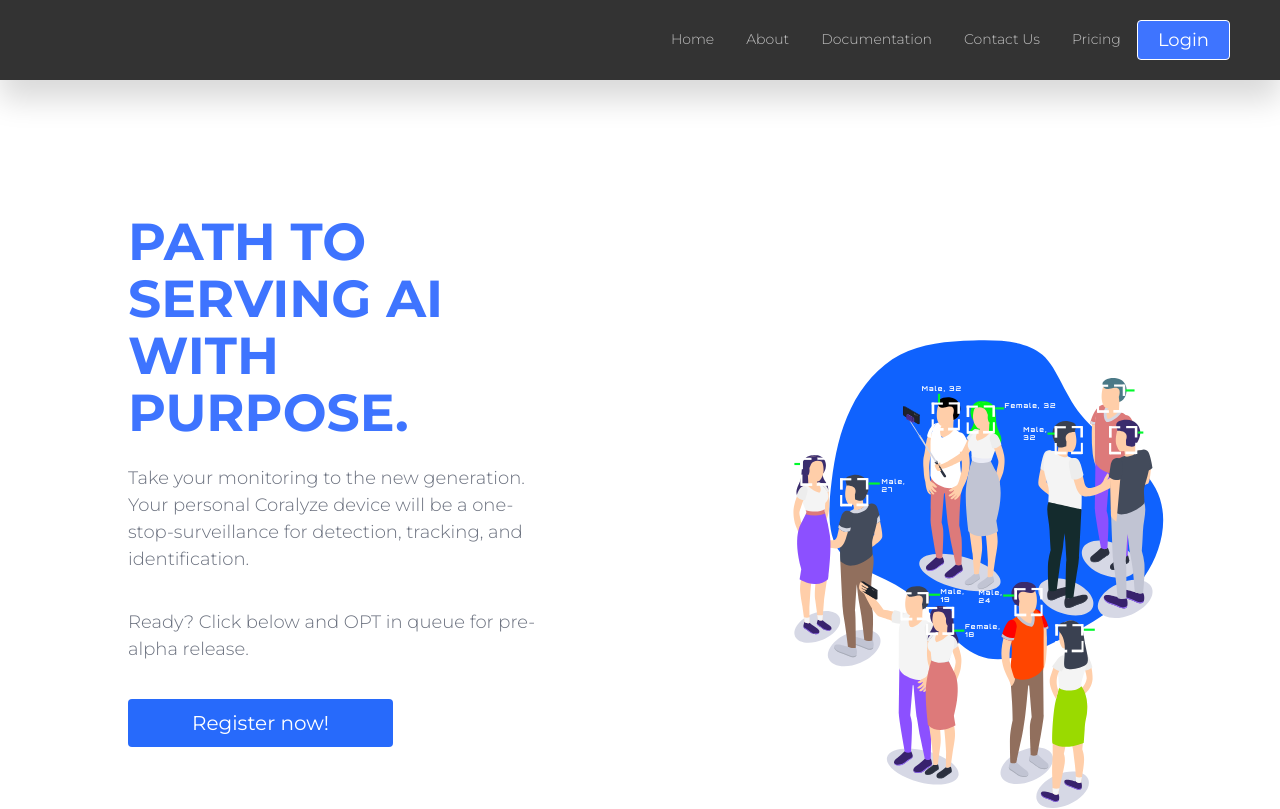
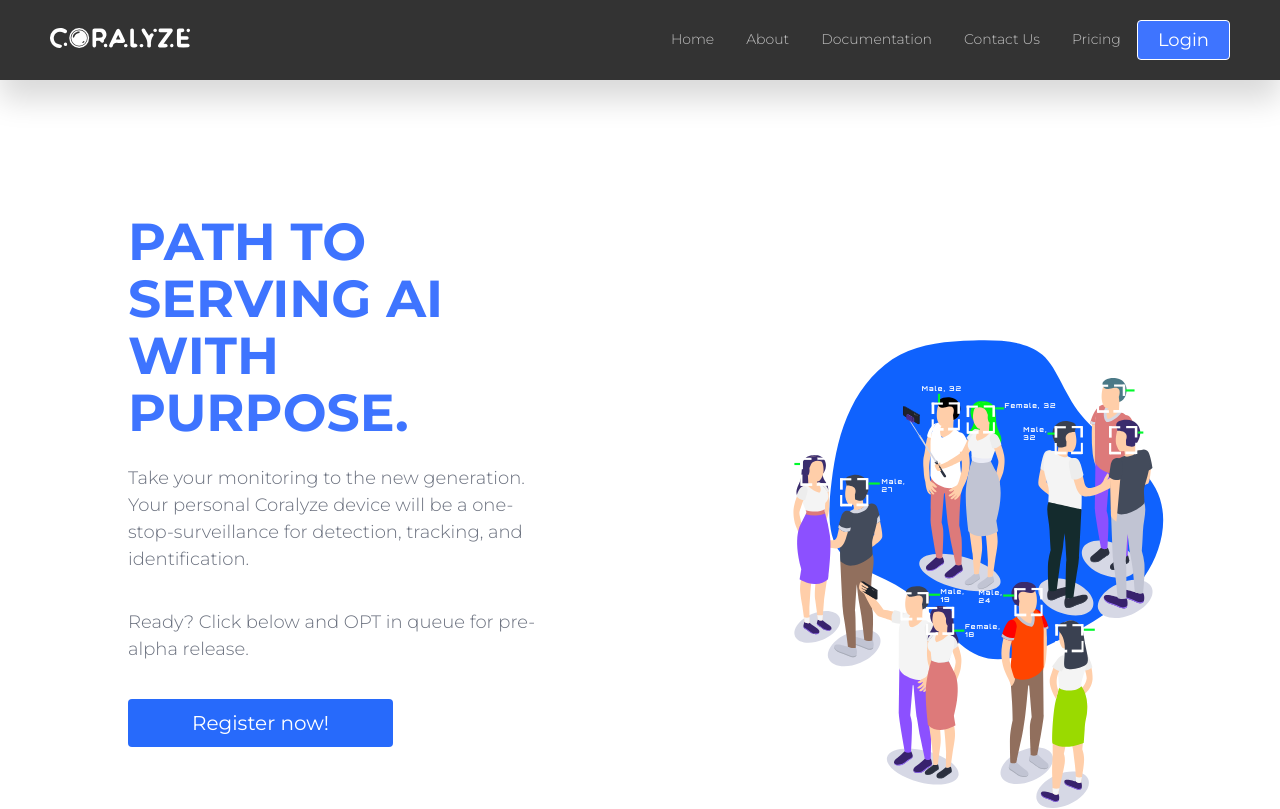
Before and after one commit to Chauster/Coralyze-Frontend, a React (Create React App) app: page / in a window 1280 px wide. Shown: the top 809 px of the page. Built offline with nearby package versions, Linux system fonts and the light colour scheme.

Commit message:
Logo dimension update

```diff
--- a/src/components/Navbar.js
+++ b/src/components/Navbar.js
@@ -33,7 +33,7 @@
         <div className="navbar__container">
           <div className="navbar__wrapper wrapper">
             <a href="/">
-              <img className="logo" src={logo} alt="Coralyze" />
+              <img className="logo" src={logo} alt="Coralyze" width="140px" height="30px" />
             </a>
             <div className="menu__icon" onClick={handleClick}>
               {click ? <FaTimes /> : <FaBars />}
```
